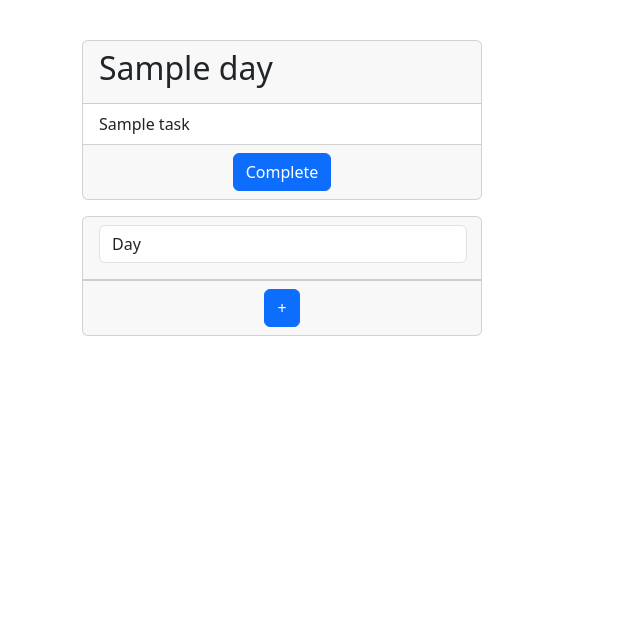
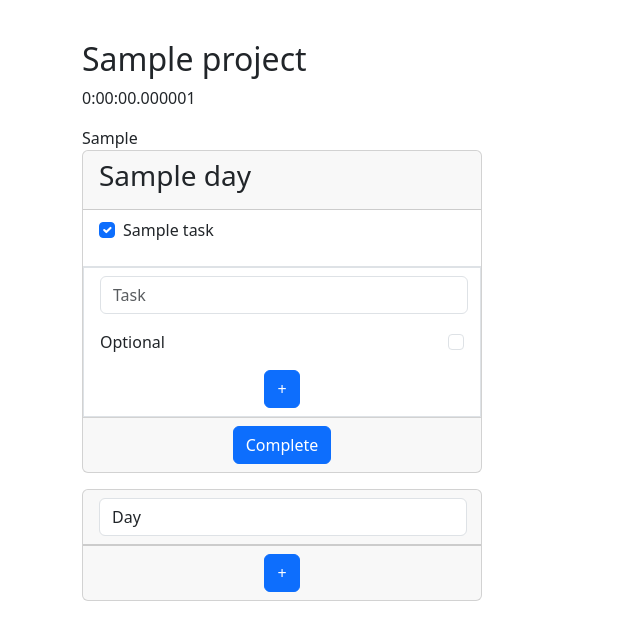
Before and after one commit to deelaym/TaskFocus, a Django app: template TaskFocus/project/templates/project/detail.html in a window 1280 px wide. Shown: the part 56-696 px from the top of the page, without its empty margins (0-640 px from the left). Run offline with Django 4.2, Linux system fonts and the light colour scheme; tables that the repository leaves empty hold one stand-in row (values such as "Sample post"); the template is opened without the code that fills it: values that come from a table or form of the project are taken from there, most other values are stand-ins (such as "Sample title", 1, 10 or a date in 2020); parts of the project's set-up code (start-up, migrations or seed data) failed here and were passed over.

Commit message:
Added task creation form. Added ability to mark a task as completed.

```diff
--- a/TaskFocus/project/admin.py
+++ b/TaskFocus/project/admin.py
@@ -12,4 +12,4 @@ class DayAdmin(admin.ModelAdmin):
 
 @admin.register(Task)
 class TaskAdmin(admin.ModelAdmin):
-    list_display = ['name', 'day', 'url', 'optional', 'complete']
+    list_display = ['name', 'day', 'optional', 'complete']
--- a/TaskFocus/project/forms.py
+++ b/TaskFocus/project/forms.py
@@ -15,3 +15,8 @@ class TaskForm(forms.ModelForm):
     class Meta:
         model = Task
         exclude = ['day']
+        widgets = {
+            'name': forms.TextInput(attrs={'class': 'form-control', 'style': 'width: 23rem;', 'placeholder': 'Task'}),
+            'optional': forms.CheckboxInput(attrs={'class': 'form-check-input'}),
+            'complete': forms.CheckboxInput(attrs={'class': 'form-check-input'}),
+        }
--- a/TaskFocus/project/models.py
+++ b/TaskFocus/project/models.py
@@ -7,6 +7,7 @@ class Project(models.Model):
     name = models.CharField(max_length=30)
     timer = models.DurationField(default=timedelta(seconds=0))
     slug = models.SlugField()
+    edit_mod = models.BooleanField(default=True)
 
     def save(self, *args, **kwargs):
         if not self.slug:
@@ -22,7 +23,6 @@ class Day(models.Model):
 
 class Task(models.Model):
     day = models.ForeignKey(Day, on_delete=models.CASCADE, related_name='tasks')
-    name = models.TextField(blank=True)
-    url = models.URLField(blank=True)
+    name = models.CharField(max_length=200)
     complete = models.BooleanField(default=False)
     optional = models.BooleanField(default=False)
--- a/TaskFocus/project/templates/includes/day/create.html
+++ b/TaskFocus/project/templates/includes/day/create.html
@@ -2,7 +2,7 @@
     {% csrf_token %}
     <div class="card mb-3" style="width: 25rem;">
         <div class="card-header">
-            <h2 class="h2">{{ form.name }}</h2>
+            {{ day_form.name }}
         </div>
         <div class="card-footer d-flex justify-content-center">
             <input class="btn btn-primary" type="submit" value="+">
--- /dev/null
+++ b/TaskFocus/project/templates/includes/task/complete.html
@@ -0,0 +1,12 @@
+
+<li class="list-group-item">
+    <form method="post" action="{% url 'project:task_complete' project.slug day.id task.id %}">
+        {% csrf_token %}
+        <div class="form-check">
+            <input class="form-check-input" type="checkbox" name="complete" value="True" onchange="this.form.submit()" {% if task.complete %}checked{% endif %}>
+            <p class="form-check-label">
+                {{ task.name }}
+            </p>
+        </div>
+    </form>
+</li>
--- /dev/null
+++ b/TaskFocus/project/templates/includes/task/create.html
@@ -0,0 +1,14 @@
+<form method="post" action="{% url 'project:task_create' project.slug day.id  %}">
+    {% csrf_token %}
+    <li class="list-group-item">
+        <p>{{ task_form.name }}</p>
+        <p class="d-flex justify-content-between">
+            {{ task_form.optional.label }} {{ task_form.optional }}
+        </p>
+
+        <div class="d-flex justify-content-center">
+            <input class="btn btn-primary" type="submit" value="+">
+        </div>
+    </li>
+
+</form>
--- a/TaskFocus/project/templates/project/detail.html
+++ b/TaskFocus/project/templates/project/detail.html
@@ -1,15 +1,31 @@
 {% extends 'base.html' %}
 
 {% block content %}
+    <h2 class="h2">{{ project.name }}</h2>
+    <p>{{ project.timer }}</p>
+
+    {{ complete_task }}
+
     {% for day in project.days.all %}
         <div class="card mb-3" style="width: 25rem;">
             <div class="card-header">
-                <h2 class="h2">{{ day.name }}</h2>
+                <h3 class="h3">{{ day.name }}</h3>
             </div>
             <ul class="list-group list-group-flush">
                 {% for task in day.tasks.all %}
-                    <li class="list-group-item">{{ task.name }}</li>
+                    {% include 'includes/task/complete.html' %}
+<!--                    <li class="list-group-item">-->
+<!--                        <form method="post">-->
+<!--                            <div class="form-check">-->
+<!--                                <input class="form-check-input" type="checkbox" value="complete" id="flexCheckDefault">-->
+<!--                                <p class="form-check-label" for="flexCheckDefault">-->
+<!--                                    {{ task.name }}-->
+<!--                                </p>-->
+<!--                            </div>-->
+<!--                        </form>-->
+<!--                    </li>-->
                 {% endfor %}
+                {% include 'includes/task/create.html' %}
             </ul>
             <div class="card-footer d-flex justify-content-center">
                 <input class="btn btn-primary" type="submit" value="Complete">
--- a/TaskFocus/project/urls.py
+++ b/TaskFocus/project/urls.py
@@ -6,5 +6,8 @@ app_name = 'project'
 urlpatterns = [
     path('', views.index, name='index'),
     path('project/<slug:slug>/', views.project_detail, name='project_detail'),
-    path('project/<slug:slug>/day/create/', views.day_form, name='day_create'),
+    path('project/<slug:slug>/day/create/', views.day_create, name='day_create'),
+    path('project/<slug:slug>/day/<int:id>/create/', views.task_create, name='task_create'),
+    path('project/<slug:slug>/day/<int:day_id>/task/<int:task_id>/', views.task_complete, name='task_complete'),
+
 ]
```
Also changed, not shown: TaskFocus/project/views.py (+59 -9 lines).
